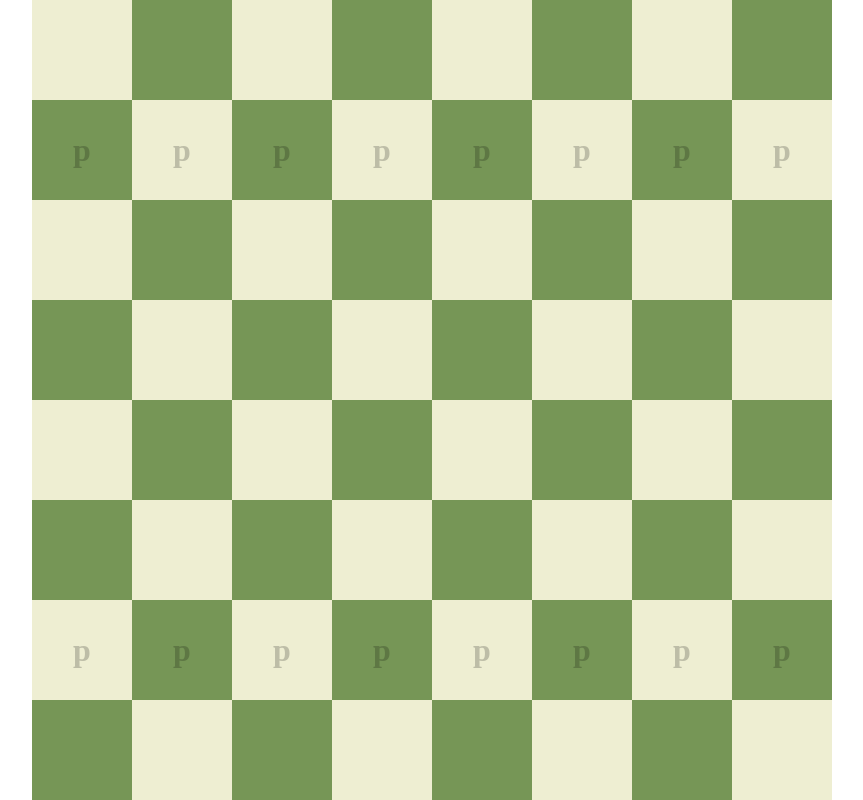
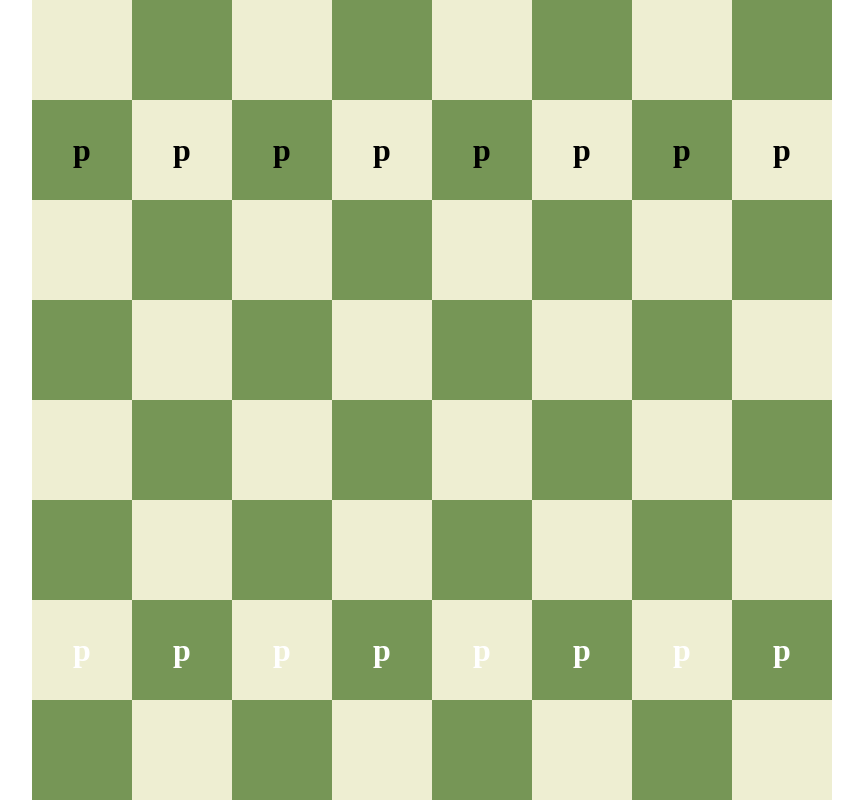
Before and after one commit to SpaceWaffles5827/possibleChessMoves, a Next.js app: page / in a window 1280 px wide. Shown: the whole page, without its empty margins (208-1071 px from the left). Built offline with nearby package versions, Linux system fonts and the light colour scheme.

Commit message:
changed the way we call functions when piece is clicked

```diff
--- a/comps/Board.js
+++ b/comps/Board.js
@@ -7,20 +7,14 @@ import styles from "../styles/Board.module.css";
 
 
 
-export default function Board({boardData, possibleMoves}) {
+export default function Board({boardData, selectPiece}) {
 
     return (
         <div className={styles.Board}>
-            {/* {boardData.map((row, rowIndex) => {
-                return row.map((tile, tileIndex) => {
-                    const position = [rowIndex, tileIndex];
-                    return <Tile value={tile} position={position} boardData={boardData}></Tile>
-                })
-            })} */}
             {boardData.map((row, rowIndex) => {
                 return row.map((tile, tileIndex) => {
                     const position = [rowIndex, tileIndex];
-                    return <Tile position={position} value={tile} possibleMoves={possibleMoves}></Tile>
+                    return <Tile selectPiece={selectPiece} position={position} value={tile}></Tile>
                 })
             })}
         </div>
--- a/comps/ChessPiece.js
+++ b/comps/ChessPiece.js
@@ -1,8 +1,8 @@
-export default function ChessPiece({value, possibleMoves, position}) {
+export default function ChessPiece({selectPiece, value, position}) {
 
     return (
-        <div onClick={() => possibleMoves(position, value.Piece.Id, value.Piece.color)}>
-            <h1>{value.Piece.Id}</h1>
+        <div onClick={() => selectPiece(position)}>
+            <h1 style={{color: value.Piece.color}}>{value.Piece.Id}</h1>
         </div>
     )
 }
--- a/comps/Tile.js
+++ b/comps/Tile.js
@@ -5,11 +5,11 @@ import { useState } from 'react';
 //If the column and row are both even or both odd, then the space is white.
 //If one is odd and the other is even, the space is black.
 
-export default function Tile({value, possibleMoves, position}) {
+export default function Tile({value, position, selectPiece}) {
 
     return (
         <div className={styles.Tile} style={{backgroundColor: value.TileC}}>
-            <ChessPiece position={position} value={value} possibleMoves={possibleMoves}></ChessPiece>
+            <ChessPiece selectPiece={selectPiece} position={position} value={value}></ChessPiece>
         </div>
     )
 }
--- a/pages/index.js
+++ b/pages/index.js
@@ -1,8 +1,9 @@
 import Board from '../comps/Board'
 import styles from '../styles/Home.module.css'
-import { useState } from 'react'
+import { useState, useEffect, useRef } from 'react'
 
 export default function Home() {
+
 
   const deafultBoard =([[{TileC: '#EEEED2', Piece: {Id: '', StartPosition: [0,0], color: null}}, {TileC: '#769656', Piece: {Id: '', StartPosition: [0,0], color: null}}, {TileC: '#EEEED2', Piece: {Id: '', StartPosition: [0,0], color: null}}, {TileC: '#769656', Piece: {Id: '', StartPosition: [0,0], color: null}}, {TileC: '#EEEED2', Piece: {Id: '', StartPosition: [0,0], color: null}}, {TileC: '#769656', Piece: {Id: '', StartPosition: [0,0], color: null}}, {TileC: '#EEEED2', Piece: {Id: '', StartPosition: [0,0], color: null}}, {TileC: '#769656', Piece: {Id: '', StartPosition: [0,0], color: null}}],
                         [{TileC: '#769656', Piece: {Id: 'p', StartPosition: [0,0], color: 'black'}}, {TileC: '#EEEED2', Piece: {Id: 'p', StartPosition: [0,0], color: 'black'}}, {TileC: '#769656', Piece: {Id: 'p', StartPosition: [0,0], color: 'black'}}, {TileC: '#EEEED2', Piece: {Id: 'p', StartPosition: [0,0], color: 'black'}}, {TileC: '#769656', Piece: {Id: 'p', StartPosition: [0,0], color: 'black'}}, {TileC: '#EEEED2', Piece: {Id: 'p', StartPosition: [0,0], color: 'black'}}, {TileC: '#769656', Piece: {Id: 'p', StartPosition: [0,0], color: 'black'}}, {TileC: '#EEEED2', Piece: {Id: 'p', StartPosition: [0,0], color: 'black'}}],
@@ -14,6 +15,21 @@ export default function Home() {
                         [{TileC: '#769656', Piece: {Id: '', StartPosition: [0,0], color: null}}, {TileC: '#EEEED2', Piece: {Id: '', StartPosition: [0,0], color: null}}, {TileC: '#769656', Piece: {Id: '', StartPosition: [0,0], color: null}}, {TileC: '#EEEED2', Piece: {Id: '', StartPosition: [0,0], color: null}}, {TileC: '#769656', Piece: {Id: '', StartPosition: [0,0], color: null}}, {TileC: '#EEEED2', Piece: {Id: '', StartPosition: [0,0], color: null}}, {TileC: '#769656', Piece: {Id: '', StartPosition: [0,0], color: null}}, {TileC: '#EEEED2', Piece: {Id: '', StartPosition: [0,0], color: null}}]]);
 
   const [boardData, setBoardData] = useState(deafultBoard);
+  const [selectedPiece, setSelectedPiece ] = useState(null);
+  const [selectedPiecePosition, setSelectedPiecePosition ] = useState(null);
+  const [ possiblePositions, setPossiblePositions ] = useState([]);
+
+  useEffect(() => {
+    if(selectedPiece !== null){
+      DisplaypossibleMoves([6,1]);
+    }
+  }, [selectedPiece])
+
+  function selectPiece(position){
+    setSelectedPiecePosition(position);
+    setSelectedPiece(boardData[[position[0]]][[position[1]]].Piece);
+  }
+
 
   function resetBoardTileColors(){
     let newBoard = [...boardData];
@@ -22,22 +38,21 @@ export default function Home() {
         newBoard[rowIndex][tileIndex].TileC = (rowIndex + tileIndex) % 2 === 0 ?  '#EEEED2' : '#769656';
       });
     });
-    setBoardData(newBoard);
   }
 
-  function possibleMoves(position, piece, color){
+  function DisplaypossibleMoves(position){
     resetBoardTileColors();
-    if(piece === 'p'){
-      if(color === 'white'){
-        const possibleMoves = [[position[0] - 1, position[1]], [position[0] - 2, position[1]]];
+    if(selectedPiece.Id === 'p'){
+      if(selectedPiece.color === 'white'){
+        const possibleMoves = [[selectedPiecePosition[0] - 1, selectedPiecePosition[1]], [selectedPiecePosition[0] - 2, selectedPiecePosition[1]]];
         const updatedBoard = [...boardData]
         possibleMoves.forEach(move => {
           updatedBoard[move[0]][move[1]].TileC = '#BBCA41';
         });
         setBoardData(updatedBoard)
       }
-      if(color === 'black'){
-        const possibleMoves = [[position[0] + 1, position[1]], [position[0] + 2, position[1]]];
+      if(selectedPiece.color === 'black'){
+        const possibleMoves = [[selectedPiecePosition[0] + 1, selectedPiecePosition[1]], [selectedPiecePosition[0] + 2, selectedPiecePosition[1]]];
         const updatedBoard = [...boardData]
         possibleMoves.forEach(move => {
           updatedBoard[move[0]][move[1]].TileC = '#BBCA41';
@@ -49,8 +64,7 @@ export default function Home() {
 
   return (
     <div className={styles.app}>
-      {/* <Board boardData={boardData}/> */}
-      <Board boardData={boardData} possibleMoves={possibleMoves}/>
+      <Board boardData={boardData} selectPiece={selectPiece}/>
     </div>
   )
 }
--- a/styles/Tile.module.css
+++ b/styles/Tile.module.css
@@ -5,6 +5,3 @@
     width: 100px;
     height: 100px;
 }
-.Tile h1{
-    opacity: 20%;
-}
```
